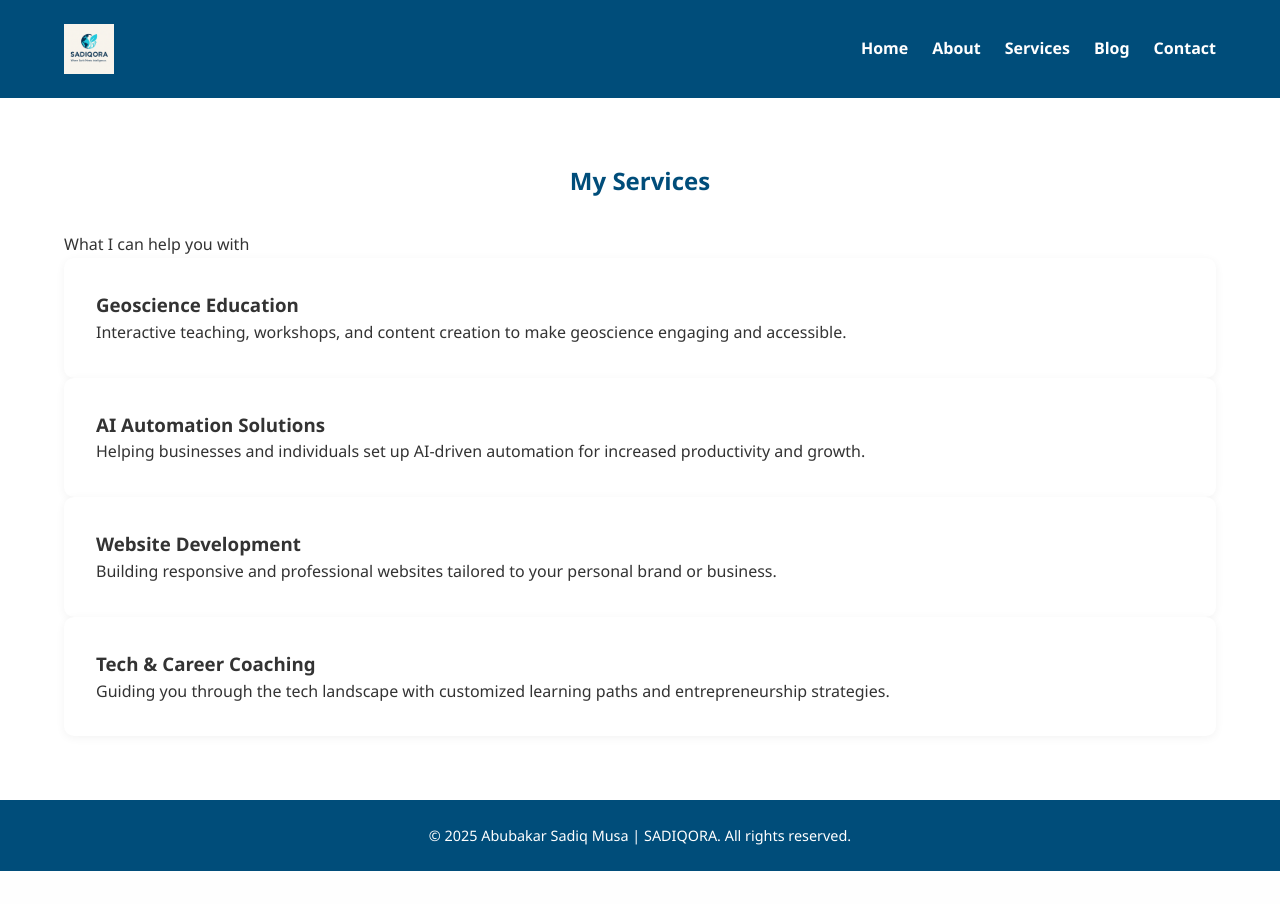
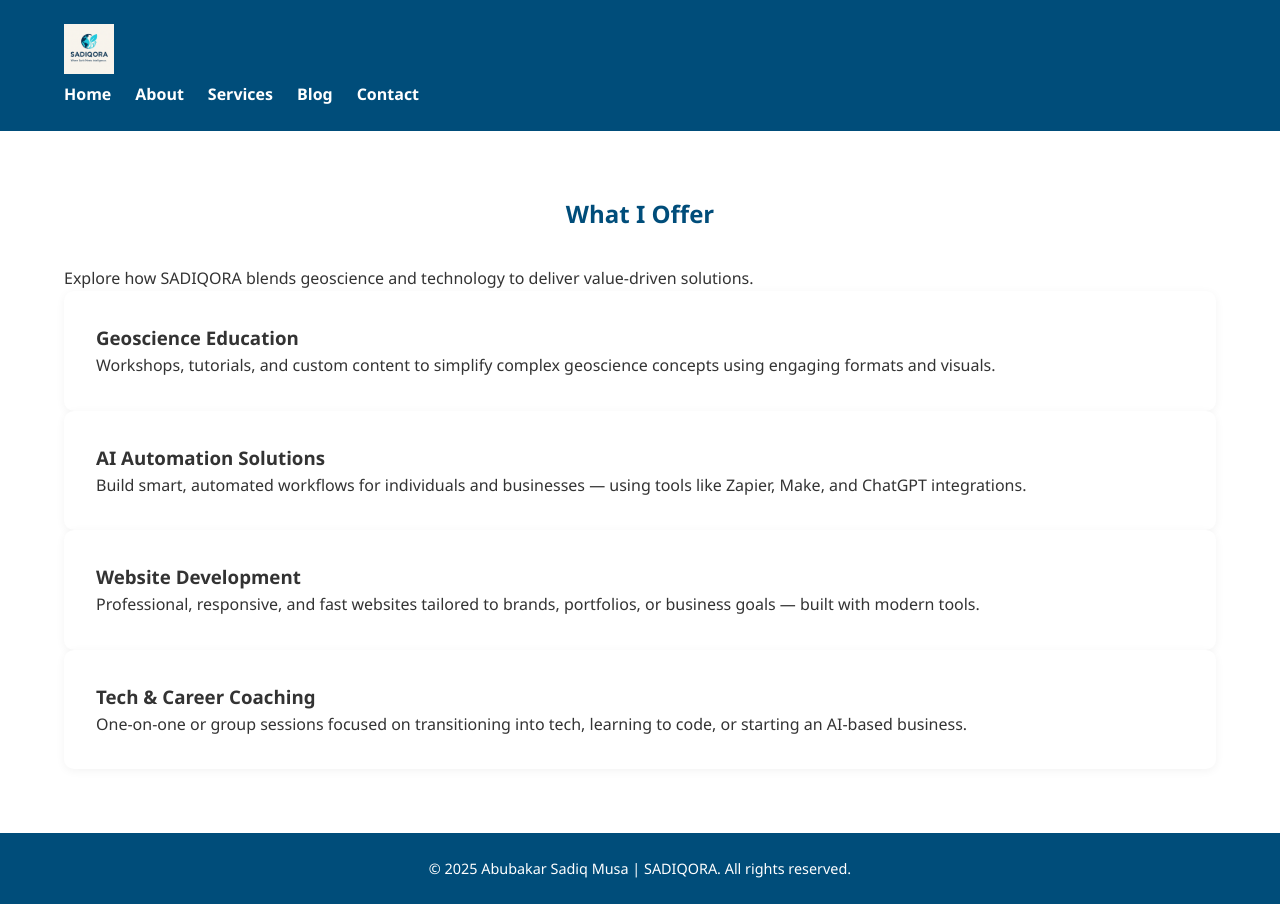
Before and after one commit to absadiq09036/Sadiqora-website, a plain HTML site: page services.html in a window 1280 px wide. Before the commit the page ends 871 px from the top, so only its background shows below. Drawn offline with Linux system fonts and the light colour scheme.

Commit message:
Update services.html

```diff
--- a/services.html
+++ b/services.html
@@ -2,17 +2,18 @@
 <html lang="en">
 <head>
   <meta charset="UTF-8" />
-  <meta name="viewport" content="width=device-width, initial-scale=1.0"/>
+  <meta name="viewport" content="width=device-width, initial-scale=1.0" />
   <title>Services | SADIQORA</title>
   <link rel="stylesheet" href="styles.css" />
   <link rel="icon" href="favicon.ico" type="image/x-icon" />
-<script src="script.js"></script>
+  <script src="script.js" defer></script>
 </head>
 <body>
   <header>
+    <div class="container nav-container">
       <img src="logo.png" alt="SADIQORA Logo" class="logo" />
       <nav>
-      <ul>
+        <ul class="nav-links">
           <li><a href="index.html">Home</a></li>
           <li><a href="about.html">About</a></li>
           <li><a href="services.html" class="active">Services</a></li>
@@ -20,42 +21,44 @@
           <li><a href="contact.html">Contact</a></li>
         </ul>
       </nav>
+    </div>
   </header>
 
   <section id="services" class="services">
+    <div class="container">
       <div class="section-header">
-      <h2>My Services</h2>
-      <p>What I can help you with</p>
+        <h2>What I Offer</h2>
+        <p>Explore how SADIQORA blends geoscience and technology to deliver value-driven solutions.</p>
       </div>
 
       <div class="services-grid">
         <div class="service-item">
           <h3>Geoscience Education</h3>
-        <p>Interactive teaching, workshops, and content creation to make geoscience engaging and accessible.</p>
+          <p>Workshops, tutorials, and custom content to simplify complex geoscience concepts using engaging formats and visuals.</p>
         </div>
 
         <div class="service-item">
           <h3>AI Automation Solutions</h3>
-        <p>Helping businesses and individuals set up AI-driven automation for increased productivity and growth.</p>
+          <p>Build smart, automated workflows for individuals and businesses — using tools like Zapier, Make, and ChatGPT integrations.</p>
         </div>
 
         <div class="service-item">
           <h3>Website Development</h3>
-        <p>Building responsive and professional websites tailored to your personal brand or business.</p>
+          <p>Professional, responsive, and fast websites tailored to brands, portfolios, or business goals — built with modern tools.</p>
         </div>
 
         <div class="service-item">
           <h3>Tech & Career Coaching</h3>
-        <p>Guiding you through the tech landscape with customized learning paths and entrepreneurship strategies.</p>
+          <p>One-on-one or group sessions focused on transitioning into tech, learning to code, or starting an AI-based business.</p>
+        </div>
       </div>
     </div>
   </section>
 
-  <footer</section>  <footer>
+  <footer>
     <div class="container footer-content">
       <p>&copy; 2025 Abubakar Sadiq Musa | SADIQORA. All rights reserved.</p>
     </div>
   </footer>
-</body></html>
 </body>
       </html>
```
Lines whose indentation alone changed are shown as unchanged.
